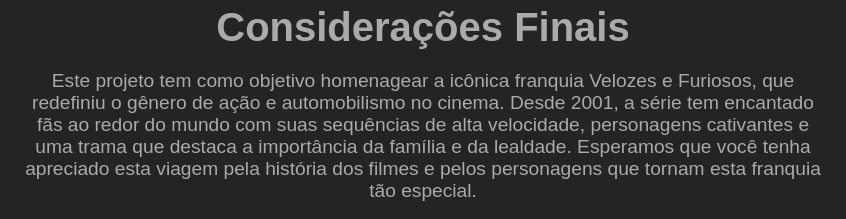
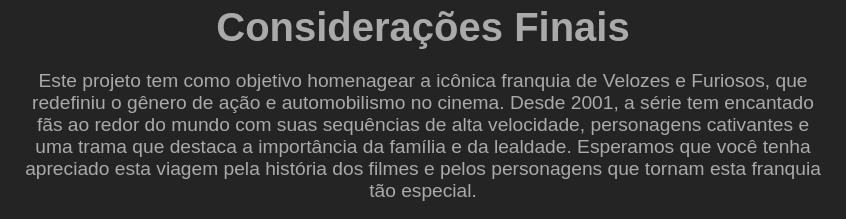
Before and after one commit to lukas-cruz/curso_ebac_frontend, a website: page index.html in a window 1280 px wide. Shown: the part 2605-2824 px from the top of the page, 217-1063 px from the left. Drawn offline with Linux system fonts and the light colour scheme.

```diff
--- a/index.html
+++ b/index.html
@@ -77,7 +77,7 @@
     <section class="conclusion-section">
         <h2>Considerações Finais</h2>
         <p>
-            Este projeto tem como objetivo homenagear a icônica franquia Velozes e Furiosos, que redefiniu o gênero de ação e automobilismo no cinema. Desde 2001, a série tem encantado fãs ao redor do mundo com suas sequências de alta velocidade, personagens cativantes e uma trama que destaca a importância da família e da lealdade. Esperamos que você tenha apreciado esta viagem pela história dos filmes e pelos personagens que tornam esta franquia tão especial.
+            Este projeto tem como objetivo homenagear a icônica franquia  de Velozes e Furiosos, que redefiniu o gênero de ação e automobilismo no cinema. Desde 2001, a série tem encantado fãs ao redor do mundo com suas sequências de alta velocidade, personagens cativantes e uma trama que destaca a importância da família e da lealdade. Esperamos que você tenha apreciado esta viagem pela história dos filmes e pelos personagens que tornam esta franquia tão especial.
         </p>
     </section>
 
```
